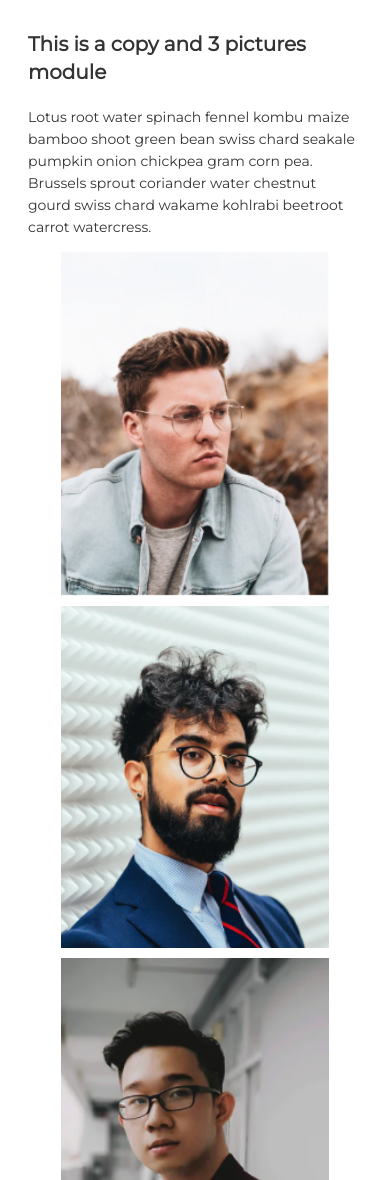
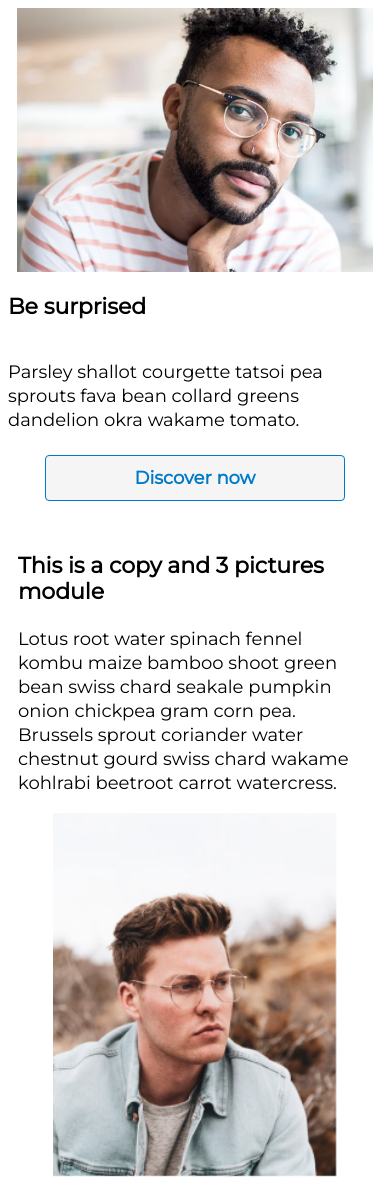
Before and after one commit to ATiagunov/four-frontend-pieces, a plain HTML site: page src/index.html in a window 390 px wide. Shown: the top 1180 px of the page. Drawn offline with Linux system fonts and the light colour scheme.

Commit message:
Picture with text (#3)
* need refactor

* refactored

* button fix

* top button to center

```diff
--- a/src/css/banner.css
+++ /dev/null
@@ -1,151 +0,0 @@
-@import url("https://fonts.googleapis.com/css?family=Montserrat");
-
-.banner {
-    margin: 10px;
-    background: #0079C8;
-    border-radius: 4px;
-
-    display: flex;
-    flex-flow: column wrap;
-    justify-content: center;
-    align-items: center;
-    gap: 10px;
-}
-
-@media (min-width:1024px) {
-    .banner {
-        width: 927px;
-        height: 197px;
-    }
-}
-
-@media (max-width:1023px) {
-    .banner {
-        width: auto;
-        height: fit-content;
-    }
-}
-
-.banner p {
-    align-self: flex-start;
-
-    margin: 35px 40px 0px;
-
-    font-family: 'Montserrat';
-    font-style: normal;
-    font-weight: 500;
-    font-size: 20px;
-    line-height: 20px;
-
-    color: #FFFFFF;
-}
-
-@media (max-width:1023px) {
-    .banner p {
-        align-self: center;
-
-        margin: 15px 5px 5px;
-
-        font-size: 18px;
-        line-height: 18px;
-        text-align: center;
-    }
-}
-
-@media (max-width:460px) {
-    .banner p {
-        align-self: center;
-
-        margin: 15px 5px 5px;
-
-        font-size: 16px;
-        line-height: 16px;
-        text-align: center;
-    }
-}
-
-
-.banner h1 {
-    margin: auto;
-
-    width: 483px;
-    height: 87px;
-
-    font-family: 'Montserrat';
-    font-style: normal;
-    font-weight: 500;
-    font-size: 35px;
-    line-height: 44px;
-
-    color: #FFFFFF;
-}
-
-@media (max-width:1023px) {
-    .banner h1 {
-        margin: 5px;
-        padding: 5px 10px;
-
-        width: auto;
-
-        font-size: 28px;
-        line-height: 40px;
-        text-align: center;
-    }
-}
-
-@media (max-width:460px) {
-    .banner h1 {
-        width: auto;
-        height: fit-content;
-        margin: 5px;
-        padding: 5px;
-        font-size: 22px;
-        line-height: 30px;
-        text-align: center;
-    }
-}
-
-.banner button {
-    margin: 60px 10px 20px;
-    width: 261px;
-    height: 56px;
-
-    background: #FFFFFF;
-    border-radius: 4px;
-
-    font-family: 'Montserrat';
-    font-style: normal;
-    font-weight: 600;
-    font-size: 16px;
-    line-height: 16px;
-
-    align-items: center;
-    text-align: center;
-
-    color: #0079C8;
-}
-
-@media (max-width:1023px) {
-    .banner button {
-        margin: 5px 5px 10px;
-        padding: 10px;
-        width: auto;
-
-        /* font-weight: 550;
-        font-size: 15px;
-        line-height: 15px; */
-    }
-}
-
-@media (max-width:460px) {
-    .banner button {
-        margin: 5px 5px 10px;
-
-        width: auto;
-        height: fit-content;
-
-        font-weight: 550;
-        font-size: 15px;
-        line-height: 15px;
-    }
-}
--- /dev/null
+++ b/src/css/bottom_banner_block.css
@@ -0,0 +1,81 @@
+/* Banner block settings */
+.banner {
+    width: 100%;
+    height: fit-content;
+
+    background: #0079C8;
+    border-radius: 4px;
+
+    display: flex;
+    flex-flow: row nowrap;
+    justify-content: space-around;
+    align-items: center;
+}
+
+/* p style for banner */
+.banner .text_block p {
+    margin: 40px 5px 5px;
+
+    font-weight: 600;
+    font-size: 20px;
+    line-height: 24px;
+
+    color: #FFFFFF;
+}
+
+/* H1 style for banner */
+.banner .text_block h1 {
+    width: 483px;
+    height: 87px;
+
+    font-weight: 600;
+    font-size: 35px;
+    line-height: 44px;
+
+    color: #FFFFFF;
+}
+
+.banner button {
+    margin: 50px 0px 0px;
+}
+
+@media (max-width:1023px) {
+    .banner {
+        padding: 10px;
+        width: auto;
+        height: fit-content;
+        flex-flow: column wrap;
+        justify-content: center;
+        align-items: center;
+    }
+
+    .banner .text_block p {
+        margin: 15px 5px 5px;
+        font-size: 18px;
+        line-height: 18px;
+        text-align: center;
+    }
+
+    .banner .text_block h1 {
+        margin: 5px;
+        padding: 5px;
+        width: auto;
+        height: auto;
+
+        font-size: 28px;
+        line-height: 40px;
+        text-align: center;
+    }
+}
+
+@media (max-width:460px) {
+    .banner .text_block h1 {
+        font-size: 24px;
+        line-height: 36px;
+    }
+
+    .banner .text_block p {
+        font-size: 16px;
+        line-height: 16px;
+    }
+}
--- /dev/null
+++ b/src/css/middle_block_with_pictures.css
@@ -0,0 +1,39 @@
+.middle_block_with_pictures {
+    margin: 20px 40px;
+    padding: 10px 50px;
+}
+
+.middle_block_with_pictures .pictures {
+    margin: 40px 0px;
+    display: flex;
+    flex-flow: row nowrap;
+    justify-content: space-between;
+    gap: 10px;
+}
+
+.middle_block_with_pictures .pictures img {
+    flex: 1;
+}
+
+@media (max-width:750px) {
+    .middle_block_with_pictures {
+        margin: 5px;
+        padding: 5px;
+    }
+
+    .middle_block_with_pictures .pictures {
+        margin: 0px;
+        display: flex;
+        flex-flow: column wrap;
+        justify-content: center;
+        align-content:center;
+
+    }
+}
+
+@media (max-width:460px) {
+    .middle_block_with_pictures img {
+        width: 80%;
+        height: auto;
+    }
+}
--- a/src/css/pictures_with_text.css
+++ /dev/null
@@ -1,80 +0,0 @@
-.main_column {
-    margin: 10px;
-    display: flex;
-    flex-flow: column wrap;
-    justify-content: center;
-    align-items: center;
-    gap: 10px;
-}
-
-.text_block {
-    margin:10px;
-}
-
-.pictures_module .pictures {
-    margin:10px 10px 30px;
-    display: flex;
-    flex-flow: row wrap;
-    justify-content: space-evenly;
-    align-content: space-evenly;
-    gap: 10px;
-}
-
-.pictures_module h3 {
-    font-family: 'Montserrat';
-    font-style: normal;
-    font-weight: 600;
-    font-size: 20px;
-    line-height: 28px;
-
-    color: #333333
-}
-
-@media (max-width:1023px) {
-    .pictures_module p {
-        font-weight: 550;
-        font-size: 18px;
-        line-height: 26px;
-    }
-}
-
-@media (max-width:460px) {
-    .pictures_module p {
-        font-weight: 500;
-        font-size: 16px;
-        line-height: 24px;
-    }
-}
-
-.pictures_module p {
-    font-family: 'Montserrat';
-    font-style: normal;
-    font-weight: 500;
-    font-size: 17px;
-    line-height: 27px;
-
-    color: #333333;
-}
-
-@media (max-width:1023px) {
-    .pictures_module p {
-        font-weight: 400;
-        font-size: 16px;
-        line-height: 25px;
-    }
-}
-
-@media (max-width:460px) {
-    .pictures_module p {
-        font-weight: 400;
-        font-size: 14px;
-        line-height: 22px;
-    }
-}
-
-@media (max-width:460px) {
-    .pictures_module img {
-        width: 80%;
-        height: auto;
-    }
-}
--- /dev/null
+++ b/src/css/style.css
@@ -0,0 +1,87 @@
+@import url("https://fonts.googleapis.com/css?family=Montserrat");
+@import 'top_block_with_picture.css';
+@import 'middle_block_with_pictures.css';
+@import 'bottom_banner_block.css';
+
+
+.text_blocks_with_pictures_and_banner {
+    width: 1000px;
+    padding: 50px;
+    margin-left: auto;
+    margin-right: auto;
+
+    display: flex;
+    flex-flow: column wrap;
+    justify-content: center;
+    align-items: center;
+    gap: 10px;
+}
+
+.text_block *,
+.banner * {
+    font-family: 'Montserrat';
+    font-style: normal;
+}
+
+
+.text_block h3 p {
+    color: #333333;
+}
+
+.text_block h3 {
+    font-weight: 600;
+    font-size: 24px;
+    line-height: 30px;
+}
+
+.text_block p {
+    font-weight: 500;
+    font-size: 20px;
+    line-height: 28px;
+}
+
+button {
+    padding: 20px 40px;
+    width: auto;
+    height: auto;
+
+    font-weight: 600;
+    font-size: 18px;
+    line-height: 24px;
+
+    text-align: center;
+    color: #0079C8;
+    border: 1px solid #0079C8;
+
+    background: #F5F5F5;
+    border-radius: 4px;
+}
+
+@media (max-width:1023px) {
+    .text_blocks_with_pictures_and_banner {
+        padding: 0px;
+        width: auto;
+    }
+
+    button,
+    .banner button {
+        margin: 5px 5px 10px;
+    }
+}
+
+@media (max-width:460px) {
+    .text_block h3 {
+        font-size: 22px;
+        line-height: 26px;
+    }
+
+    .text_block p {
+        font-size: 18px;
+        line-height: 24px;
+    }
+
+    button,
+    .banner button {
+        padding: 10px 20px;
+    }
+}
--- /dev/null
+++ b/src/css/top_block_with_picture.css
@@ -0,0 +1,43 @@
+.top_block_with_picture {
+    display: flex;
+    flex-flow: row nowrap;
+    justify-content: space-between;
+}
+
+.top_block_with_picture .text_block {
+    margin: 10px 20px 10px 0px;
+    padding: 10px 20px 10px 0px;
+}
+
+.top_block_with_picture img {
+    align-self:flex-start;
+}
+
+@media (max-width:750px) {
+    .top_block_with_picture {
+        flex-flow: column nowrap;
+        justify-content: center;
+        align-content: center;
+    }
+
+    .top_block_with_picture .text_block {
+        margin: 0px;
+        padding: 0px;
+        display: flex;
+        flex-direction: column;
+        justify-content: center;
+    }
+
+    .top_block_with_picture .text_block button {
+        align-self:center;
+        width: 80%;
+        height: auto;
+    }
+
+    .top_block_with_picture img {
+        margin: 0px auto;
+        order: -1;
+        max-width: 95%;
+        height: auto;
+    }
+}
--- a/src/index.html
+++ b/src/index.html
@@ -6,13 +6,22 @@
   <meta http-equiv="X-UA-Compatible" content="IE=edge">
   <meta name="viewport" content="width=device-width, initial-scale=1.0">
   <title>Four Basic Elements</title>
-  <link rel="stylesheet" href="css/banner.css">
-  <link rel="stylesheet" href="css/pictures_with_text.css">
+  <link rel="stylesheet" href="css/style.css">
 </head>
 
 <body>
-  <div class="main_column">
-    <div class="pictures_module">
+  <main class="text_blocks_with_pictures_and_banner">
+
+    <div class="top_block_with_picture">
+      <div class="text_block">
+        <h3>Be surprised</h3>
+        <p>Parsley shallot courgette tatsoi pea sprouts fava bean collard greens dandelion okra wakame tomato.</p>
+        <button>Discover now</button>
+      </div>
+      <img src="images/guy_top.png" alt="guy with glasses 1">
+    </div>
+
+    <div class="middle_block_with_pictures">
       <div class="text_block">
         <h3>This is a copy and 3 pictures module</h3>
         <p>Lotus root water spinach fennel kombu maize bamboo shoot green bean swiss chard seakale pumpkin onion
@@ -20,9 +29,9 @@
           carrot watercress.</p>
       </div>
       <div class="pictures">
-        <img src="images/guy_left.png">
-        <img src="images/guy_middle.png">
-        <img src="images/guy_right.png">
+        <img src="images/guy_left.png" alt="guy with glasses 2">
+        <img src="images/guy_middle.png" alt="guy with glasses 3">
+        <img src="images/guy_right.png" alt="guy with glasses 4">
       </div>
       <div class="text_block">
         <h3>Best picks for woman collection</h3>
@@ -30,12 +39,16 @@
           chickpea gram corn pea. Brussels sprout coriander.</p>
       </div>
     </div>
+
     <div class="banner">
-      <p>The title of the component</p>
-      <h1>Very visible component to promote something.</h1>
+      <div class="text_block">
+        <p>The title of the component</p>
+        <h1>Very visible component to promote something.</h1>
+      </div>
       <button>Book an Appointment</button>
     </div>
-  </div>
+
+  </main>
 </body>
 
 </html>
```
Also changed, not shown: src/images/guy_top.png (added).
